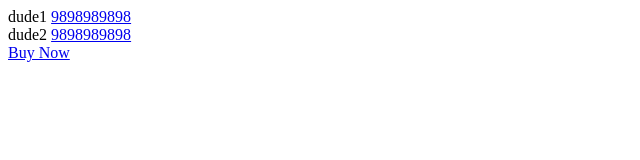
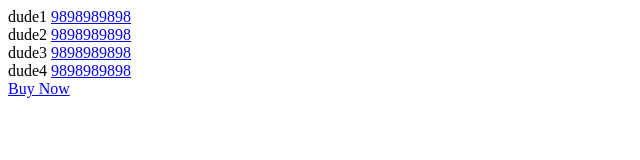
Before and after one commit to djliin/host, a plain HTML site: page index.htm in a window 1280 px wide. Shown: the whole page, without its empty margins (0-640 px from the left). Drawn offline with Linux system fonts and the light colour scheme.

Commit message:
Update index.htm

```diff
--- a/index.htm
+++ b/index.htm
@@ -8,6 +8,8 @@
 <body>
     dude1    <a href="tel:9898989898">9898989898</a></br>
     dude2    <a href="tel:9898989898">9898989898</a></br>
+    dude3    <a href="tel:9898989898">9898989898</a></br>
+    dude4    <a href="tel:9898989898">9898989898</a></br>
 	<a href="upi://pay?pa=bucket@okhdfcbank&pn=JohnDoe&cu=INR">Buy Now</a>
 
 </body>
```
